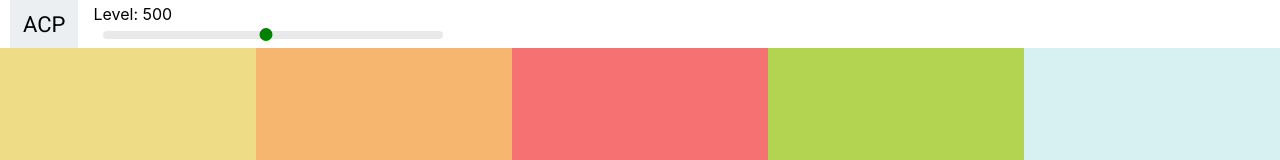
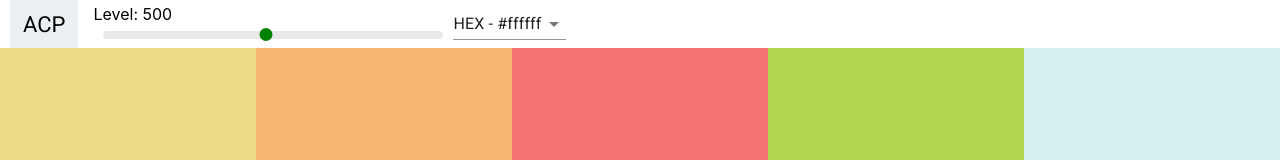
Before and after one commit to argadipa/arga-color-app, a React (Create React App) app: page / in a window 1280 px wide. Shown: the top 160 px of the page. Built offline with nearby package versions, Linux system fonts and the light colour scheme.

Commit message:
Add Select and Material UI.

```diff
--- a/package.json
+++ b/package.json
@@ -3,6 +3,8 @@
   "version": "0.1.0",
   "private": true,
   "dependencies": {
+    "@material-ui/core": "^4.9.4",
+    "@popperjs/core": "^2.0.6",
     "@testing-library/jest-dom": "^4.2.4",
     "@testing-library/react": "^9.4.0",
     "@testing-library/user-event": "^7.2.1",
--- a/src/NavBar.js
+++ b/src/NavBar.js
@@ -1,12 +1,30 @@
 import React, { Component } from 'react';
+import Select from '@material-ui/core/Select';
+import  MenuItem from "@material-ui/core/MenuItem";
 import  Slider from 'rc-slider';
 import "rc-slider/assets/index.css";
 import './NavBar.css';
 
+
 class NavBar extends Component {
+    constructor(props) {
+        super(props);
+        this.state={
+            format: 'hex'
+        };
+    }
+
+    handleChange = (e) => {
+        this.setState({
+            format: e.target.value
+        });
+        this.props.handleChange(e.target.value);
+    }
+
     render() {
 
-        const { level, changeLevel } = this.props;
+        const { level, changeLevel, handleChange } = this.props;
+        const { format } = this.state;
 
         return (
             <header className="Navbar">
@@ -25,6 +43,13 @@ class NavBar extends Component {
                         />
                     </div>
                 </div>
+                <div className="select-container">
+                    <Select value={format} onChange={this.handleChange}>
+                        <MenuItem defaultValue value="hex">HEX - #ffffff</MenuItem>
+                        <MenuItem value="rgb">RGB - rgb(255,255,255)</MenuItem>
+                        <MenuItem value="rgba">RGBA - rgba(255,255,255,1)</MenuItem>
+                    </Select>
+                </div>
             </header>
         );
     }
--- a/src/Pallete.js
+++ b/src/Pallete.js
@@ -9,7 +9,8 @@ class Pallete extends Component {
     constructor(props){
         super(props);
         this.state = {
-            level: 500
+            level: 500,
+            format: 'hex'
         }
     }
 
@@ -17,18 +18,22 @@ class Pallete extends Component {
         this.setState({ level });
     }
 
+    changeFormat = (format) => {
+        this.setState({ format });
+    }
+
     render () {
         const { colors } = this.props.palette;
-        const { level } = this.state;
+        const { level, format } = this.state;
 
         const colorBoxes = colors[level].map(color => {
-            return <ColorBox background={color.hex} name={color.name}/>
+            return <ColorBox background={color[format]} name={color.name}/>
         });
 
         return (
             <div className="Pallete">
                 <div className="slider">
-                    <NavBar level={level} changeLevel={this.changeLevel} />
+                    <NavBar level={level} changeLevel={this.changeLevel} handleChange={this.changeFormat} />
                 </div>
                 {/*Nav bar goes here */}
                 <div className="Pallete-colors">
```
Also changed, not shown: 1 other file (tests, documents, lock files or other folders).
